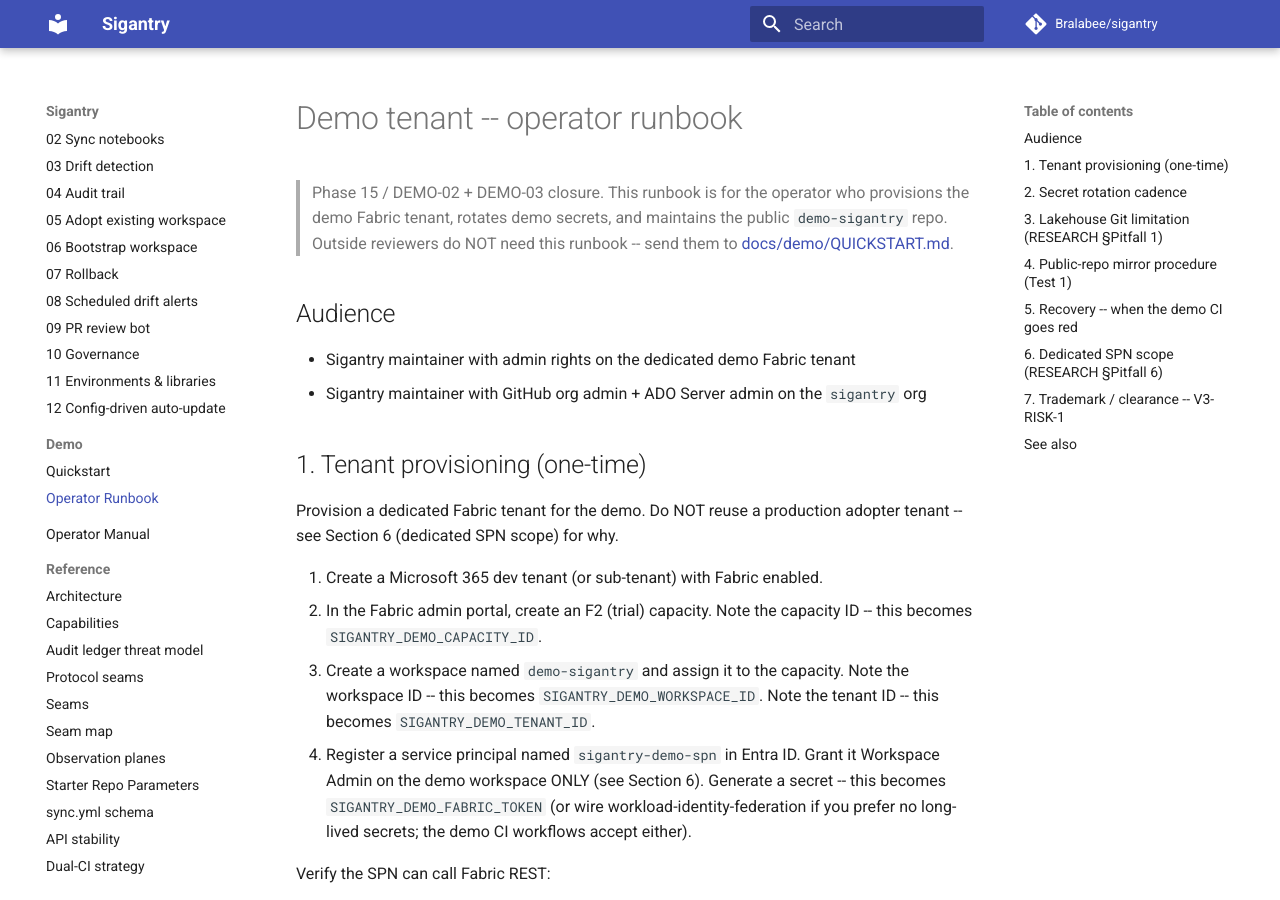
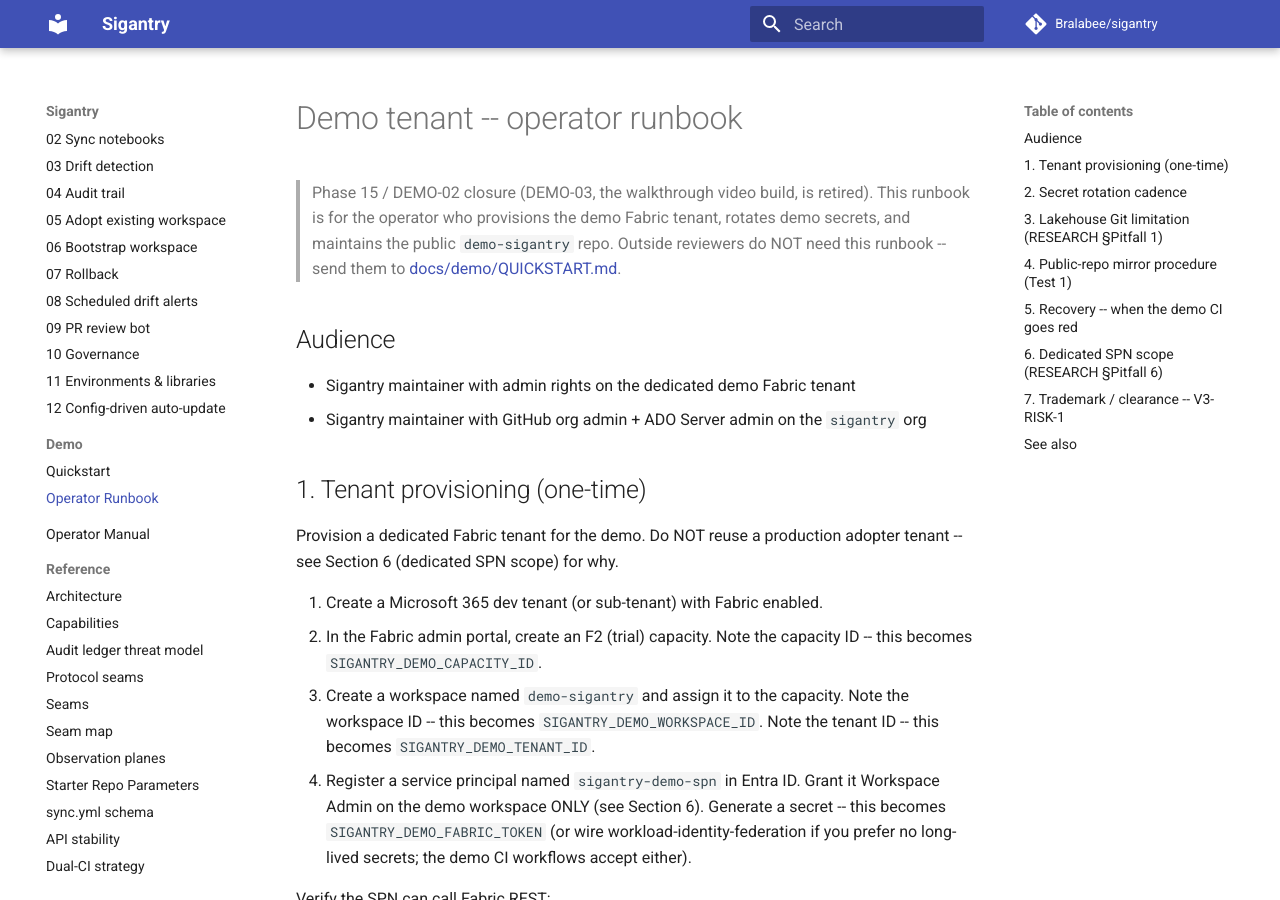
Before and after one commit to Bralabee/sigantry, an MkDocs documentation site: the page built from docs/runbooks/demo-tenant-operator.md, in a window 1280 px wide and 900 px high. Built offline with MkDocs 1.6.1 and Material for MkDocs 9.7.7, drawn with Linux system fonts in a browser that asks for light colours; comment, search, counter and statistics services are not loaded.

Commit message:
chore: keep the retired video build's leftovers ignored; drop its DEMO-03 claims
Deleting scripts/remotion/.gitignore un-ignored whatever a checkout had
rendered there. A real checkout holds a 3.7 MB walkthrough.mp4 in
scripts/remotion/out/, which would then fail the local Name gate as an
unexcused binary and be swept in by `git add -A`. The root .gitignore
now ignores scripts/remotion/ and keeps the old remotion-tutorial/
entry.

The operator runbook still called itself the DEMO-03 closure and the
product brief still listed DEMO-01..04, though DEMO-03 was the video
build this PR removes. Both now say DEMO-03 is retired.

```diff
--- a/docs/runbooks/demo-tenant-operator.md
+++ b/docs/runbooks/demo-tenant-operator.md
@@ -1,6 +1,7 @@
 # Demo tenant -- operator runbook
 
-> Phase 15 / DEMO-02 + DEMO-03 closure. This runbook is for the
+> Phase 15 / DEMO-02 closure (DEMO-03, the walkthrough video build, is
+> retired). This runbook is for the
 > operator who provisions the demo Fabric tenant, rotates demo
 > secrets, and maintains the public `demo-sigantry` repo. Outside reviewers do
 > NOT need this runbook -- send them to
```
Also changed, not shown: docs/PRODUCT-BRIEF.md (+1 -1 lines), 1 other file.
